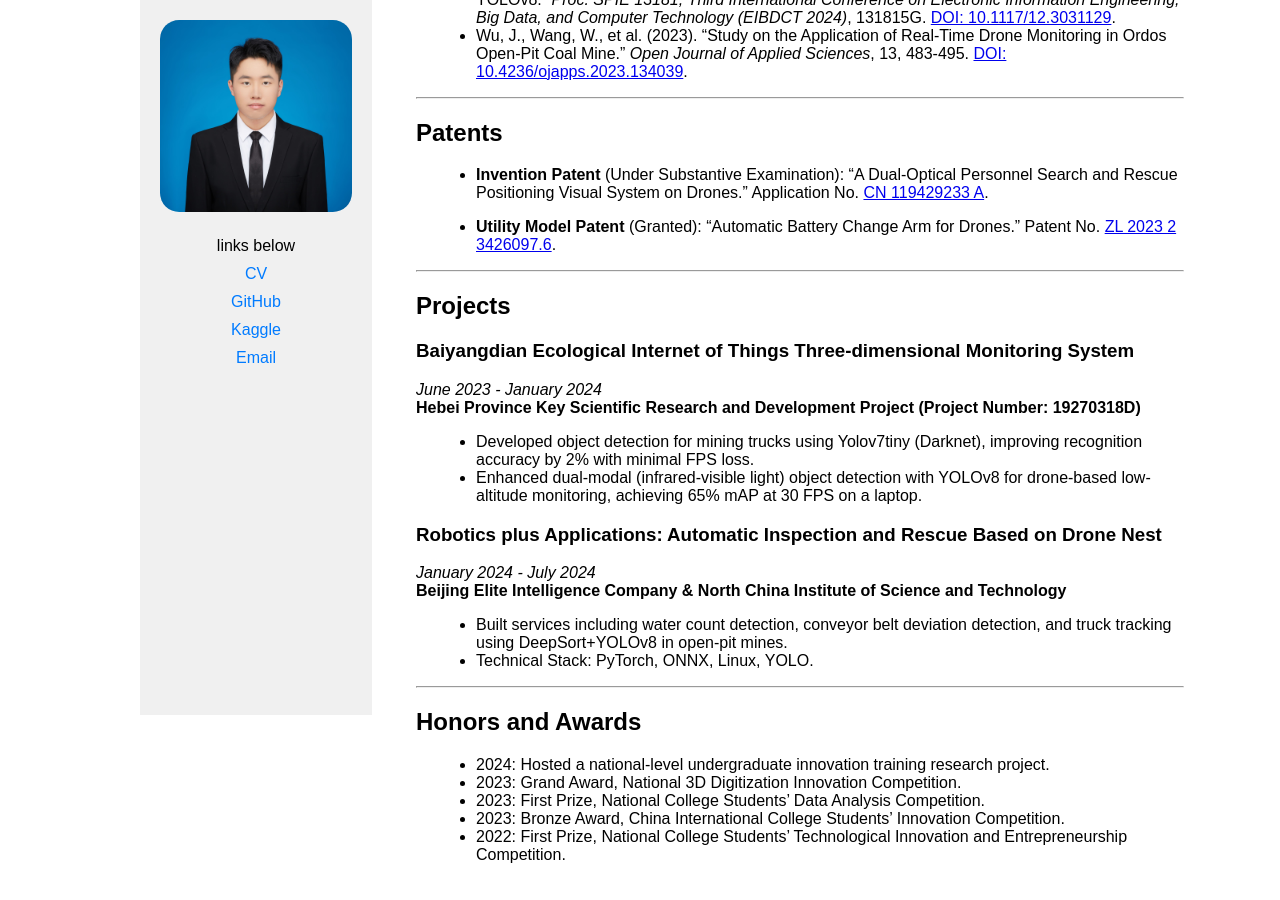
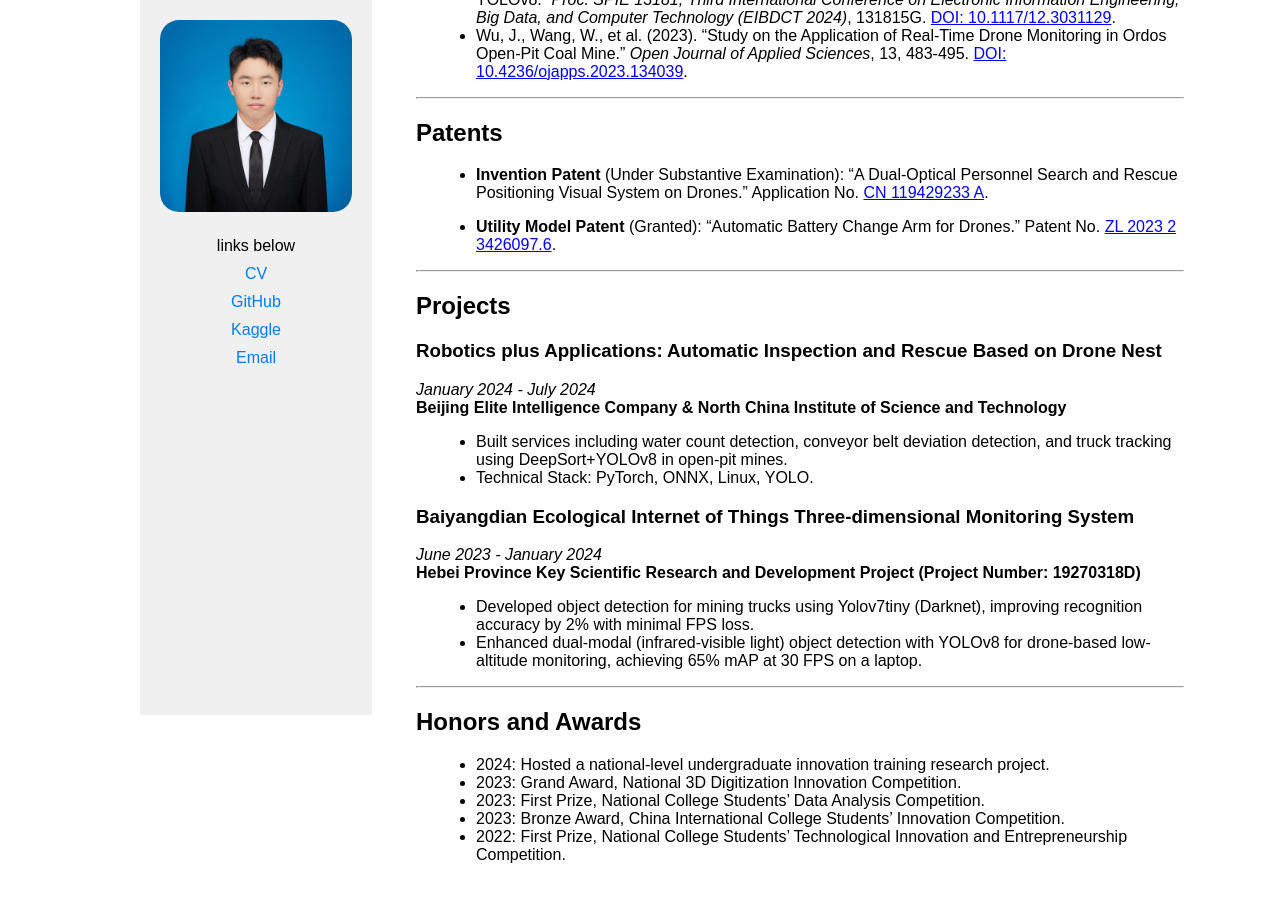
Before and after one commit to 4everWZ/4everwz.github.io, a Jekyll site: the page built from index.md, in a window 1280 px wide and 900 px high, scrolled down 833 px. Built offline with Jekyll 4.4.1, drawn with Linux system fonts in a browser that asks for light colours.

Commit message:
update projects

```diff
--- a/index.md
+++ b/index.md
@@ -43,17 +43,19 @@ I am an undergraduate student pursuing a Bachelor's Degree in Computer Science a
 
 ## Projects
 
+### Robotics plus Applications: Automatic Inspection and Rescue Based on Drone Nest
+
+*January 2024 - July 2024*
+**Beijing Elite Intelligence Company & North China Institute of Science and Technology**
+
+- Built services including water count detection, conveyor belt deviation detection, and truck tracking using DeepSort+YOLOv8 in open-pit mines.
+- Technical Stack: PyTorch, ONNX, Linux, YOLO.
+
 ### Baiyangdian Ecological Internet of Things Three-dimensional Monitoring System
 *June 2023 - January 2024*
 **Hebei Province Key Scientific Research and Development Project (Project Number: 19270318D)**
 - Developed object detection for mining trucks using Yolov7tiny (Darknet), improving recognition accuracy by 2% with minimal FPS loss.
 - Enhanced dual-modal (infrared-visible light) object detection with YOLOv8 for drone-based low-altitude monitoring, achieving 65% mAP at 30 FPS on a laptop.
-
-### Robotics plus Applications: Automatic Inspection and Rescue Based on Drone Nest
-*January 2024 - July 2024*
-**Beijing Elite Intelligence Company & North China Institute of Science and Technology**
-- Built services including water count detection, conveyor belt deviation detection, and truck tracking using DeepSort+YOLOv8 in open-pit mines.
-- Technical Stack: PyTorch, ONNX, Linux, YOLO.
 
 ---
 
```
